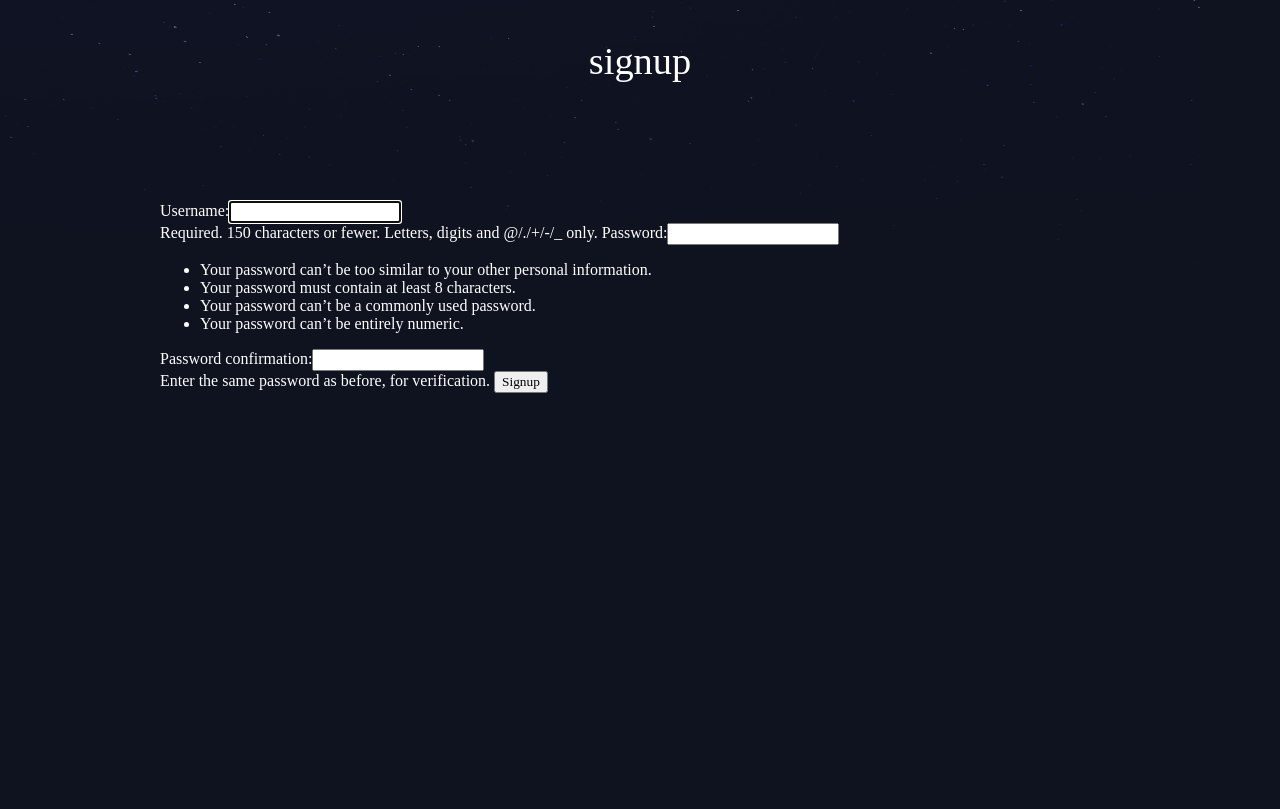
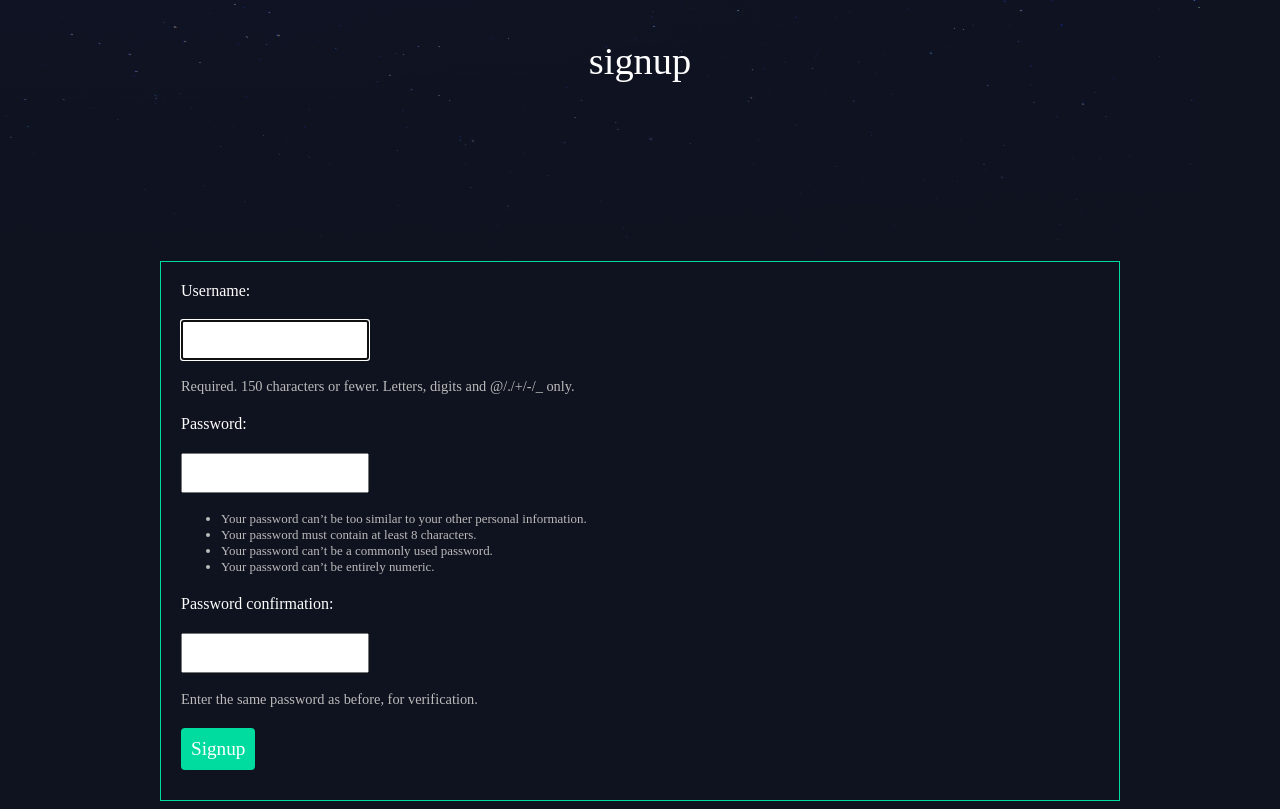
Before and after one commit to hamidbahram/Articl-web, a Django app: page /accounts/signup/ in a window 1280 px wide. Shown: the part 159-968 px from the top of the page. Before the commit the page ends 552 px from the top, so only its background shows below. Run offline with Django 3.2, Linux system fonts and the light colour scheme.

Commit message:
styling the app 2

```diff
--- a/assets/styles.css
+++ b/assets/styles.css
@@ -97,3 +97,50 @@ nav button{
 .article-detail .article p{
     text-align: center;
 }
+
+.site-form{
+    margin-top: 60px;
+    border: 1px solid #00dba0;
+    padding: 20px;
+}
+
+.site-form input, .site-form textarea{
+    display: block;
+    margin: 20px 0 0 0;
+    padding: 10px;
+}
+
+a.highlight{
+    border: 1px solid #00dba0;
+    padding: 10px;
+    border-radius: 4px;
+    color: #00dba0;
+}
+
+.helptext, .helptext ul{
+    margin: 0 auto 20px;
+    color: #bbb;
+    font-size: 0.9em;
+    display: block;
+}
+
+.errorlist li{
+    padding: 10px;
+    list-style-type: none;
+    border: 1px solid #ff5722;
+    color: #ff5722;
+    margin: 10px 0;
+}
+
+.errorlist{
+    padding: 0;
+}
+
+.site-form input[type="submit"]{
+    background: #00dba0;
+    border: 0;
+    color: #fff;
+    font-size: 1.2em;
+    border-radius: 4px;
+    margin: 10px 0;
+}
```
